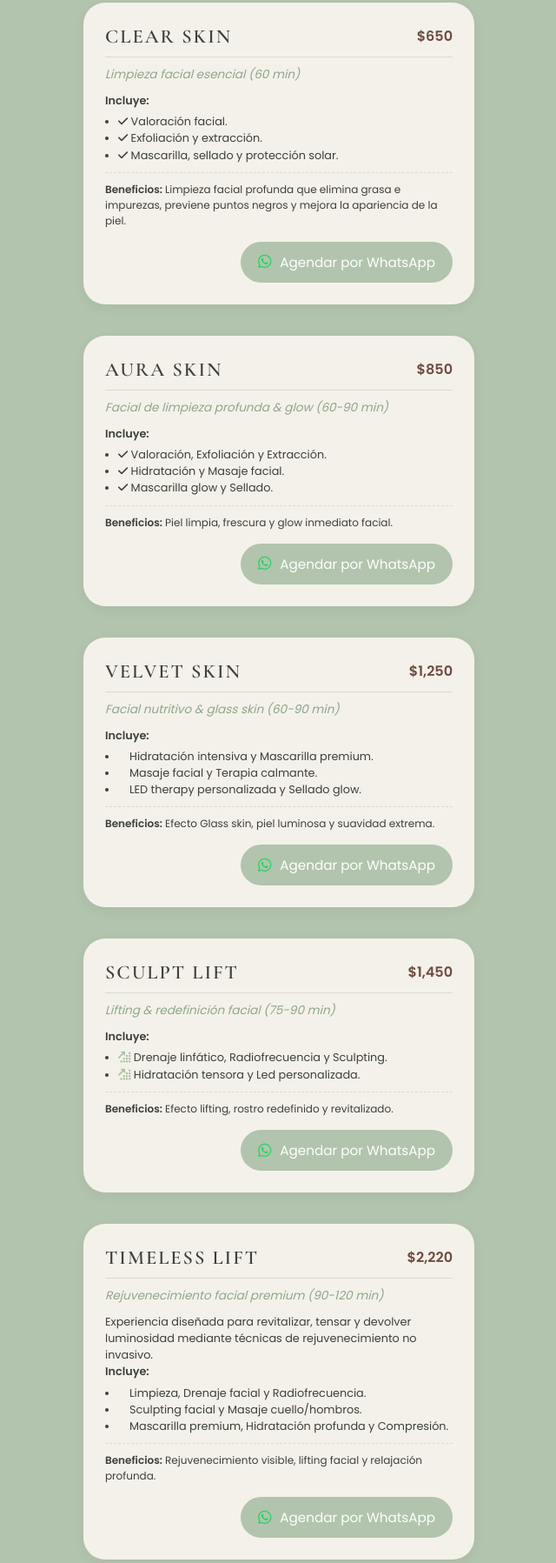
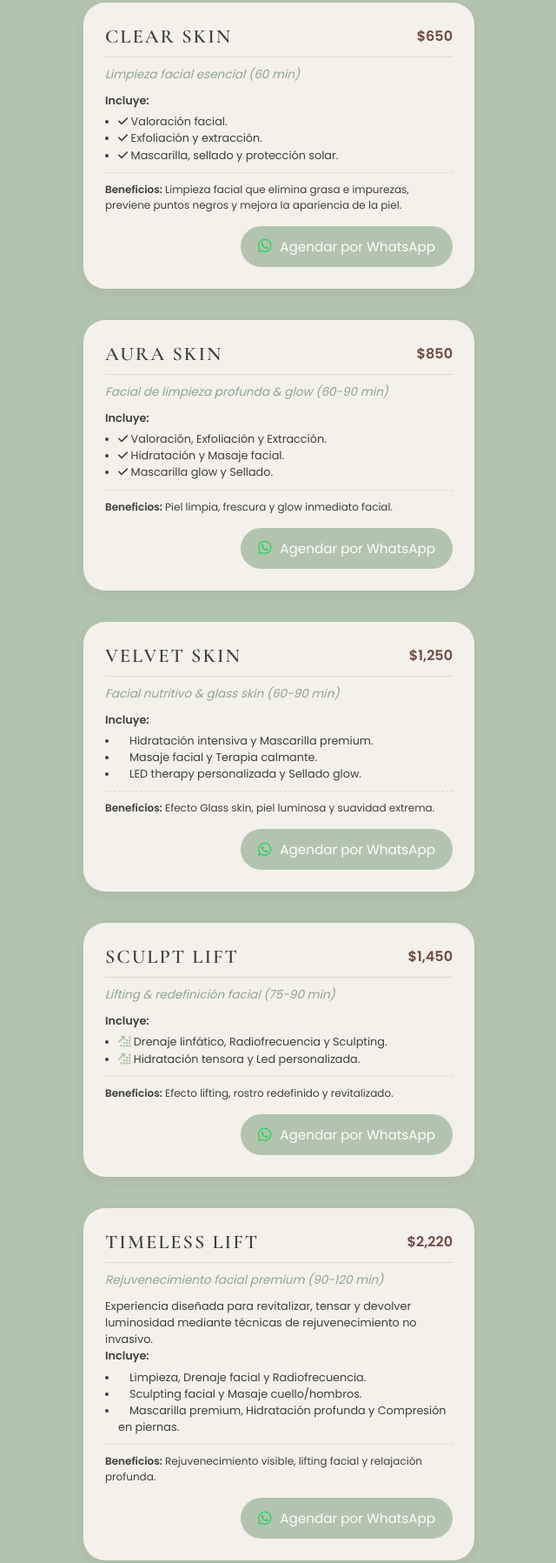
Before and after one commit to kevinperez357/Caroez, a plain HTML site: page faciales.html in a window 1280 px wide. Shown: the part 92-1889 px from the top of the page at 87% size, without its empty margins (319-959 px from the left). Drawn offline with nearby package versions, Linux system fonts and the light colour scheme.

Commit message:
Update faciales.html

```diff
--- a/faciales.html
+++ b/faciales.html
@@ -32,7 +32,7 @@
                         <li><i class="fa-solid fa-check check-icon"></i>  Exfoliación y extracción.</li>
                         <li><i class="fa-solid fa-check check-icon"></i> Mascarilla, sellado y protección solar.</li>
                     </ul>
-                    <p class="benefits"><strong>Beneficios:</strong> Limpieza facial profunda que elimina grasa e impurezas, previene puntos negros y mejora la apariencia de la piel.</p>
+                    <p class="benefits"><strong>Beneficios:</strong> Limpieza facial que elimina grasa e impurezas, previene puntos negros y mejora la apariencia de la piel.</p>
                 </div>
                 <a href="https://wa.me/523318914439?text=Hola!%20Me%20interesa%20agendar%20Aura%20Skin%20($850)" class="btn-book" target="_blank">
                     <i class="fa-brands fa-whatsapp"></i> Agendar por WhatsApp
@@ -110,7 +110,7 @@
                     <ul class="include-list">
                         <li><i class="fa-hourglass-half check-icon"></i> Limpieza, Drenaje facial y Radiofrecuencia.</li>
                         <li><i class="fa-hourglass-half check-icon"></i> Sculpting facial y Masaje cuello/hombros.</li>
-                        <li><i class="fa-hourglass-half check-icon"></i> Mascarilla premium, Hidratación profunda y Compresión.</li>
+                        <li><i class="fa-hourglass-half check-icon"></i> Mascarilla premium, Hidratación profunda y Compresión en piernas.</li>
                     </ul>
                     <p class="benefits"><strong>Beneficios:</strong> Rejuvenecimiento visible, lifting facial y relajación profunda.</p>
                 </div>
```
